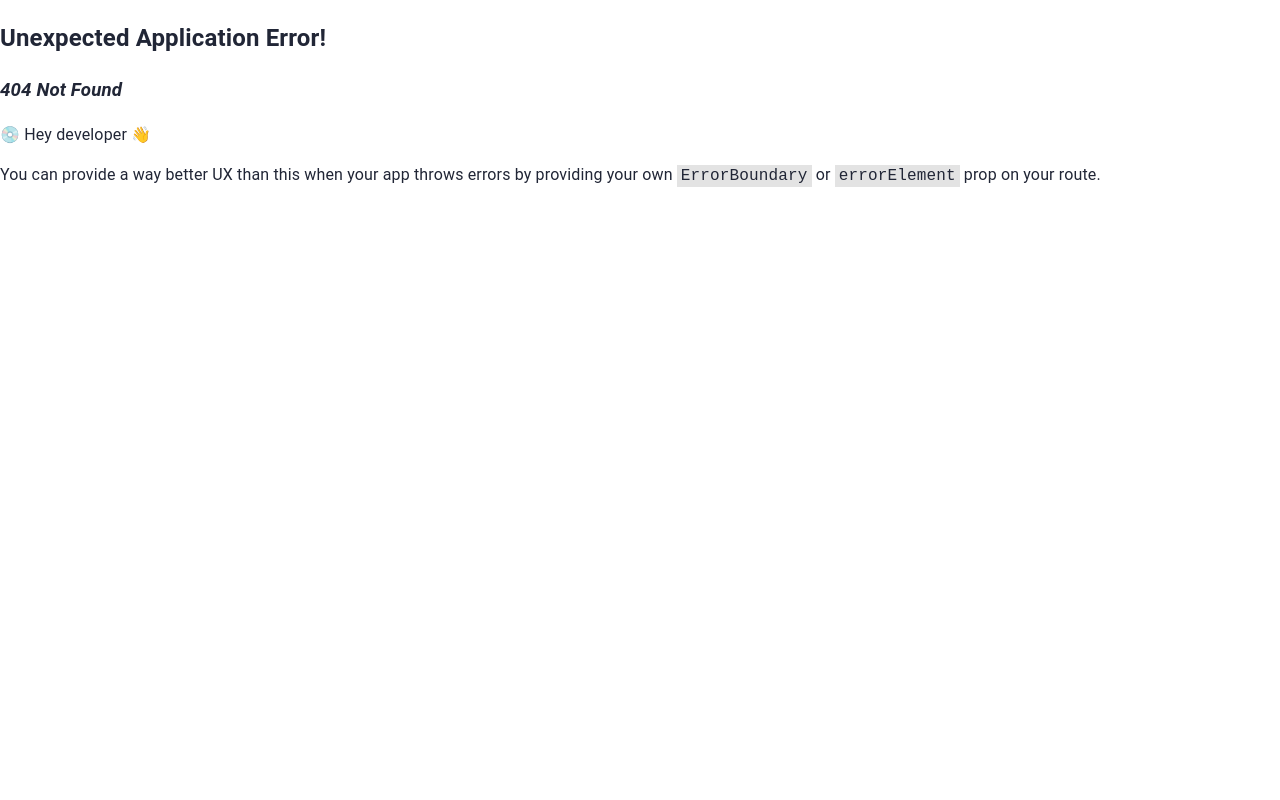
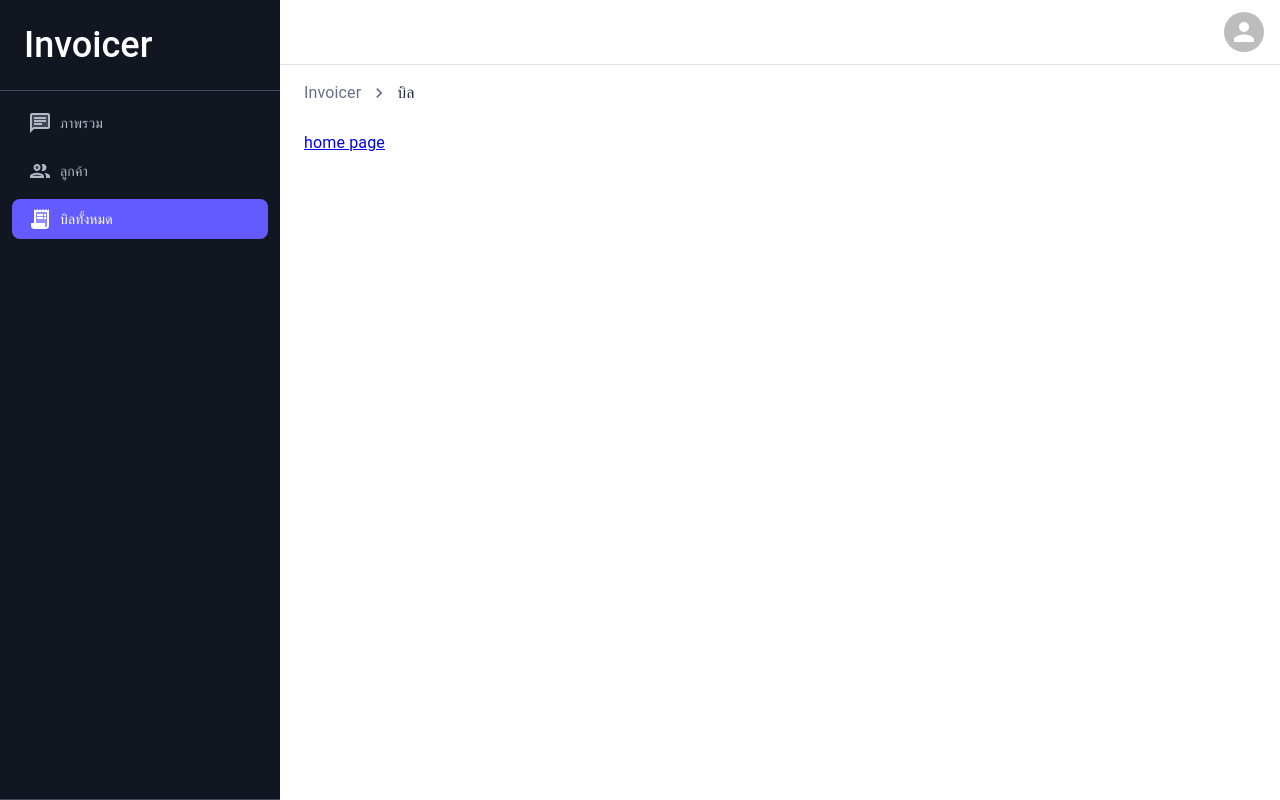
Before and after one commit to iwindd/invoicer-workspace, a React (Vite) app in the folder frontend/: page /invoices in a window 1280 px wide. Before the commit this address had no page. Built offline with nearby package versions, Linux system fonts and the light colour scheme.

Commit message:
feat: link fix

```diff
--- a/frontend/src/config.tsx
+++ b/frontend/src/config.tsx
@@ -6,6 +6,8 @@ import { NavItemConfig } from "./types/nav";
 export const routes = [
   { path: "/", element: <HomePage />, label: "หน้าแรก" },
   { path: "/signin", element: <SignInPage />, label: "เข้าสู่ระบบ" },
+  { path: "/customers", element: <HomePage />, label: "ลูกค้า" },
+  { path: "/invoices", element: <HomePage />, label: "บิล" },
 ] ;
 
 export const paths = {
@@ -41,23 +43,22 @@ export const navItems = [
   {
     key: "overview",
     title: "ภาพรวม",
-    href: "",
-
+    href: paths.home,
     icon: "chart-pie",
   },
   {
     key: "customers",
     title: "ลูกค้า",
-    href: "",
+    href: paths.customers,
     icon: "user",
-    matcher: { type: "startsWith", href: "" },
+    matcher: { type: "startsWith", href: paths.customers },
   },
   {
     key: "invoices",
     title: "บิลทั้งหมด",
-    href: "",
+    href: paths.invoice,
     icon: "invoice",
-    matcher: { type: "startsWith", href: "" },
+    matcher: { type: "startsWith", href: paths.invoice },
   },
 ] satisfies NavItemConfig[];
 
--- a/frontend/src/layouts/breadcrumb/index.tsx
+++ b/frontend/src/layouts/breadcrumb/index.tsx
@@ -2,7 +2,8 @@ import React from "react";
 import { NavigateNextTwoTone } from "@mui/icons-material";
 import { Breadcrumbs, Link, Typography } from "@mui/material";
 import { useLocation } from "react-router-dom";
-import { routes } from "../../config";
+import { paths, routes } from "../../config";
+import { Link as RouterLink } from "react-router-dom";
 
 const findRoute = (pathSegments: string[]) => {
   return routes.find((route) => {
@@ -20,7 +21,7 @@ const Breadcrumb = () => {
 
   return (
     <Breadcrumbs separator={<NavigateNextTwoTone fontSize="small" />}>
-      <Link underline="hover" color="inherit" href="/admin/">
+      <Link underline="hover" color="inherit" component={RouterLink} to={`${paths.home}`}>
         {" "}
         Invoicer{" "}
       </Link>
```
